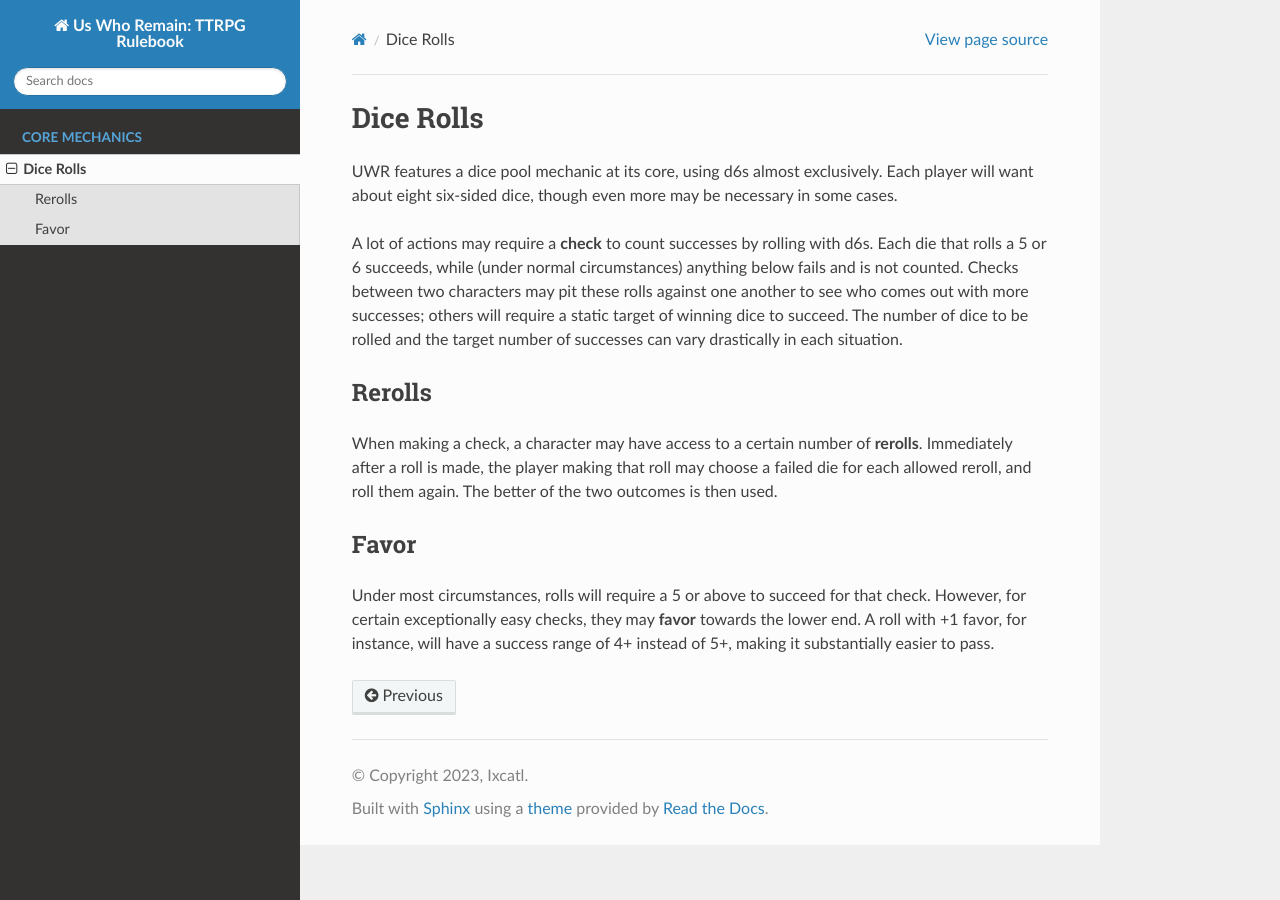
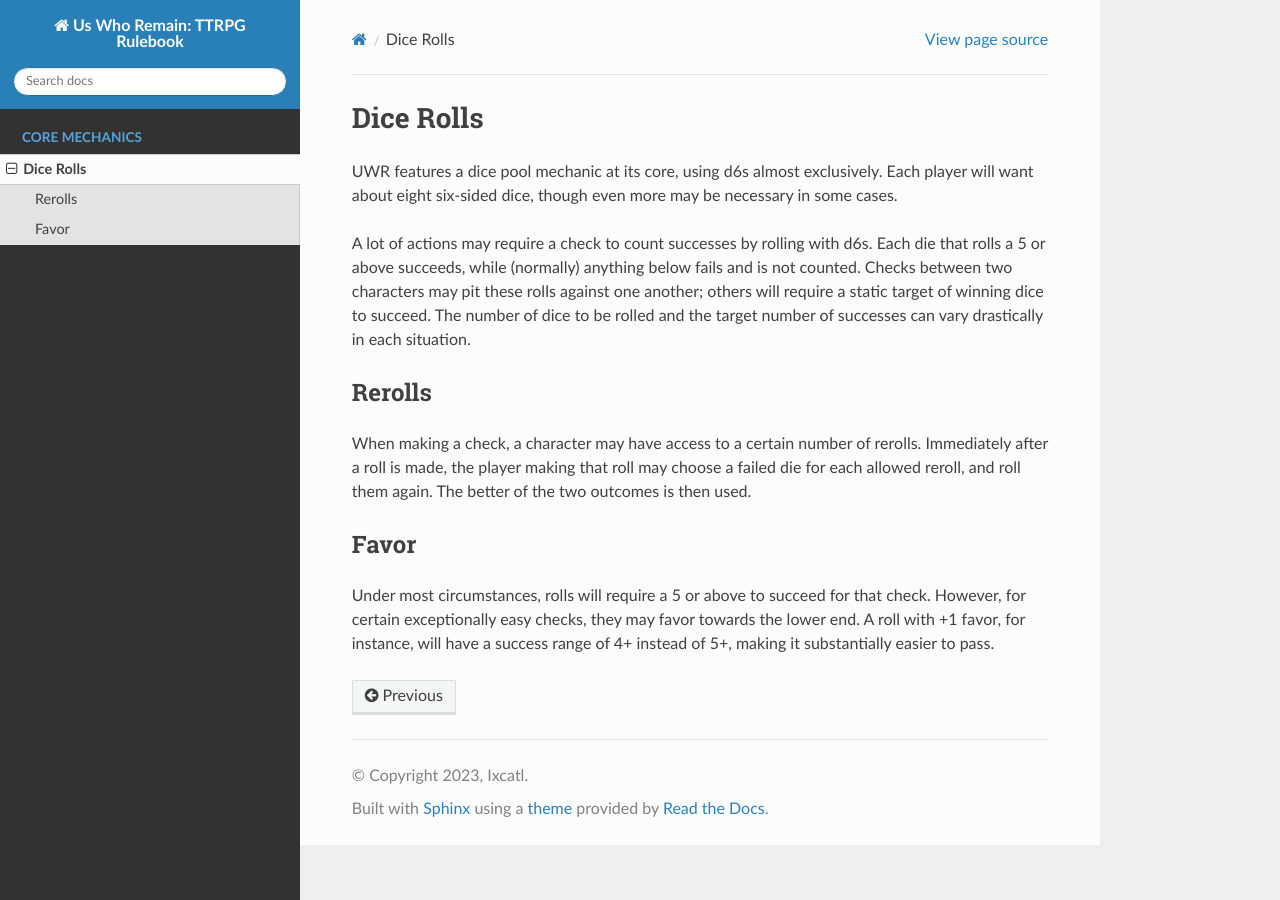
Before and after one commit to Ixcatl/fables_novasophonia, a Sphinx documentation site: the page built from docs/core/rolls.rst, in a window 1280 px wide. Built offline with Sphinx 7.4.7 and the Read the Docs theme 2.0.0, drawn with Linux system fonts in a browser that asks for light colours.

Commit message:
Update rolls.rst

```diff
--- a/docs/core/rolls.rst
+++ b/docs/core/rolls.rst
@@ -1,22 +1,22 @@
+**********
 Dice Rolls
-==========
+**********
 
 UWR features a dice pool mechanic at its core, using d6s almost exclusively. Each player will want about eight six-sided dice, though even more may be
 necessary in some cases.
 
-A lot of actions may require a **check** to count successes by rolling with d6s. Each die that rolls a 5 or 6 succeeds, while (under normal circumstances)
-anything below fails and is not counted. Checks between two characters may pit these rolls against one another to see who comes out with more successes;
-others will require a static target of winning dice to succeed. The number of dice to be rolled and the target number of successes can vary drastically in
-each situation.
+A lot of actions may require a check to count successes by rolling with d6s. Each die that rolls a 5 or above succeeds, while (normally) anything below
+fails and is not counted. Checks between two characters may pit these rolls against one another; others will require a static target of winning dice to
+succeed. The number of dice to be rolled and the target number of successes can vary drastically in each situation.
 
 Rerolls
--------
+=======
 
-When making a check, a character may have access to a certain number of **rerolls**. Immediately after a roll is made, the player making that roll may
+When making a check, a character may have access to a certain number of rerolls. Immediately after a roll is made, the player making that roll may
 choose a failed die for each allowed reroll, and roll them again. The better of the two outcomes is then used.
 
 Favor
--------
+=====
 
-Under most circumstances, rolls will require a 5 or above to succeed for that check. However, for certain exceptionally easy checks, they may **favor**
+Under most circumstances, rolls will require a 5 or above to succeed for that check. However, for certain exceptionally easy checks, they may favor
 towards the lower end. A roll with +1 favor, for instance, will have a success range of 4+ instead of 5+, making it substantially easier to pass.
```
